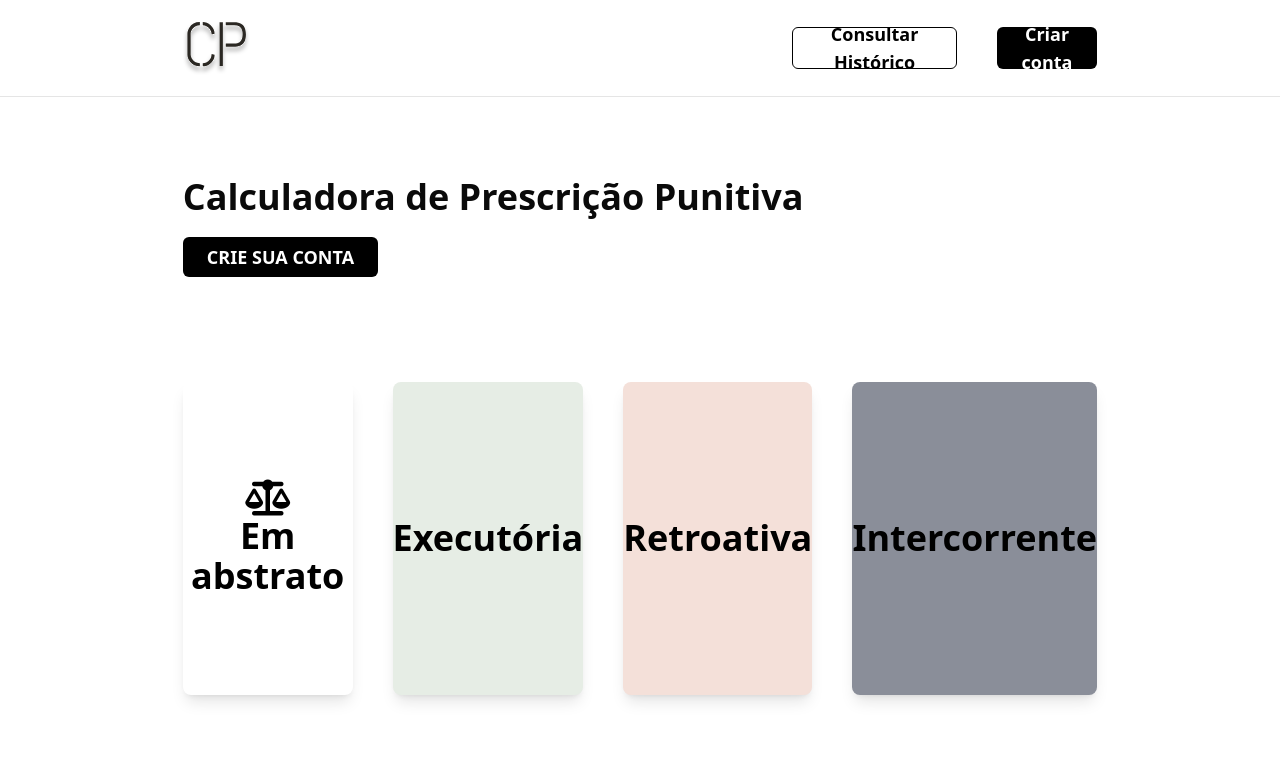
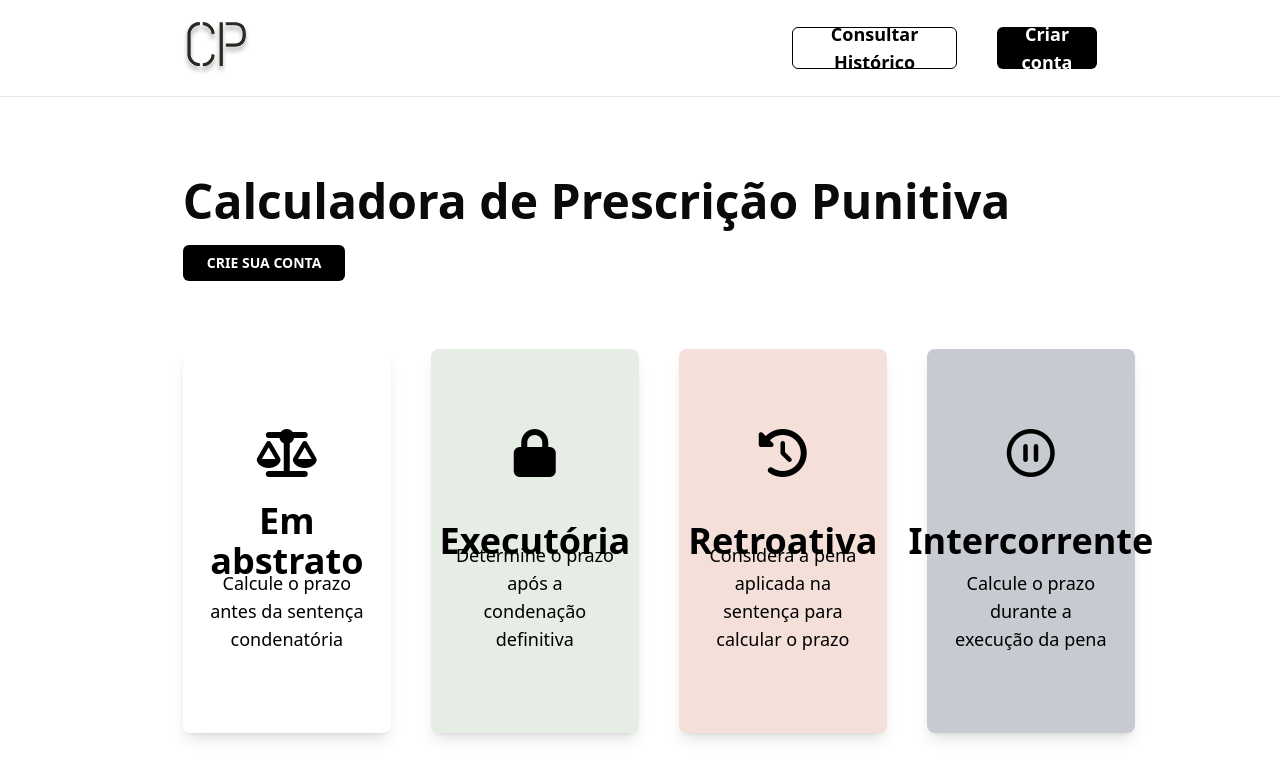
Before and after one commit to buenorafa/calculadora-prescricao, a React (Vite) app: page / in a window 1280 px wide. Shown: the top 778 px of the page. Built offline with nearby package versions, Linux system fonts and the light colour scheme.

Commit message:
Main screen style finished

```diff
--- a/src/prescription-selection/prescription-selector.tsx
+++ b/src/prescription-selection/prescription-selector.tsx
@@ -3,19 +3,19 @@ import { Link } from "react-router-dom";
 export function TypeSelector() {
 
     return (
-        <div className="flex flex-col justify-center text-4xl w-5/7 font-semibold mx-auto">
+        <div className="flex flex-col justify-center text-5xl w-5/7 font-semibold mx-auto">
             <div className="mt-20 flex flex-col justify-center">
                <p>Calculadora de Prescrição Punitiva</p>
-                 <Link to ="#" className="mt-5 w-max px-6 py-1.5 container font-semibold text-lg text-white bg-black items-center justify-center rounded-sm hover:bg-black/80">
+                 <Link to ="#" className="mt-5 w-max px-6 py-2 container font-semibold text-sm text-white bg-black items-center justify-center rounded-sm hover:bg-black/80">
                                CRIE SUA CONTA
                            </Link>
 
             </div>
         <div className="flex text-black flex-row h-full text-center gap-10 font-semibold items-center text-4xl justify-between">
-        <div className="bg-white rounded-md w-84 h-3/5 hover:brightness-90 shadow-lg">  <Link to = "/calculadora" state={{ tipoPrescricaoSelecionada: "ABSTRATA" }} className="flex h-full flex-col w-full text-center items-center justify-center"><i className="fa-solid fa-scale-balanced"></i>Em abstrato</Link></div>
-        <div className=" bg-[#e6ede5] rounded-md w-84 h-3/5 hover:brightness-90 shadow-lg"><Link to = "/calculadora" state={{ tipoPrescricaoSelecionada: "CONCRETO" }} className="flex h-full w-full text-center items-center justify-center">Executória</Link></div>
-        <div className=" bg-[#f4e0d9] rounded-md w-84 h-3/5 hover:brightness-90 shadow-lg"><Link to = "/calculadora" state={{ tipoPrescricaoSelecionada: "RETROATIVA" }} className="flex h-full w-full text-center items-center justify-center">Retroativa</Link></div>
-        <div className=" bg-[#8a8e99] rounded-md w-84 h-3/5 hover:brightness-90 shadow-lg"><Link to = "/calculadora" state={{ tipoPrescricaoSelecionada: "INTERCORRENTE" }} className="flex h-full w-full text-center items-center justify-center">Intercorrente</Link></div>
+        <div className="bg-white relative rounded-md w-84 min-w-52 min-h-96 h-3/5 hover:brightness-90 shadow-lg items-center">  <Link to = "/calculadora" state={{ tipoPrescricaoSelecionada: "ABSTRATA" }} className="flex flex-col h-full w-full text-center items-center justify-center"><i className="absolute top-20 text-5xl fa-solid fa-scale-balanced"></i><p>Em abstrato</p><p className="absolute bottom-20 text-lg px-6 font-light">Calcule o prazo antes da sentença condenatória</p></Link></div>
+        <div className=" bg-[#e6ede5] relative rounded-md w-84 min-w-52 min-h-96 h-3/5 hover:brightness-90 shadow-lg"><Link to = "/calculadora" state={{ tipoPrescricaoSelecionada: "CONCRETO" }} className="flex h-full w-full text-center items-center justify-center"><i className="absolute top-20 text-5xl fa-solid fa-lock"></i><p>Executória</p><p className="absolute bottom-20 text-lg px-6 font-light">Determine o prazo após a condenação definitiva</p></Link></div>
+        <div className=" bg-[#f4e0d9] relative rounded-md w-84 min-w-52 min-h-96 h-3/5 hover:brightness-90 shadow-lg"><Link to = "/calculadora" state={{ tipoPrescricaoSelecionada: "RETROATIVA" }} className="flex h-full w-full text-center items-center justify-center"><i className="absolute top-20 text-5xl fa-solid fa-clock-rotate-left"></i><p>Retroativa</p><p className="absolute bottom-20 text-lg px-6 font-light">Considera a pena aplicada na sentença para calcular o prazo</p></Link></div>
+        <div className=" bg-[#c7cad1] relative rounded-md w-84 min-w-52 min-h-96 h-3/5 hover:brightness-90 shadow-lg"><Link to = "/calculadora" state={{ tipoPrescricaoSelecionada: "INTERCORRENTE" }} className="flex h-full w-full text-center items-center justify-center"><i className="absolute top-20 text-5xl fa-regular fa-circle-pause"></i><p>Intercorrente</p><p className="absolute bottom-20 text-lg px-6 font-light">Calcule o prazo durante a execução da pena</p></Link></div>
         </div>
         </div>
     );
```
